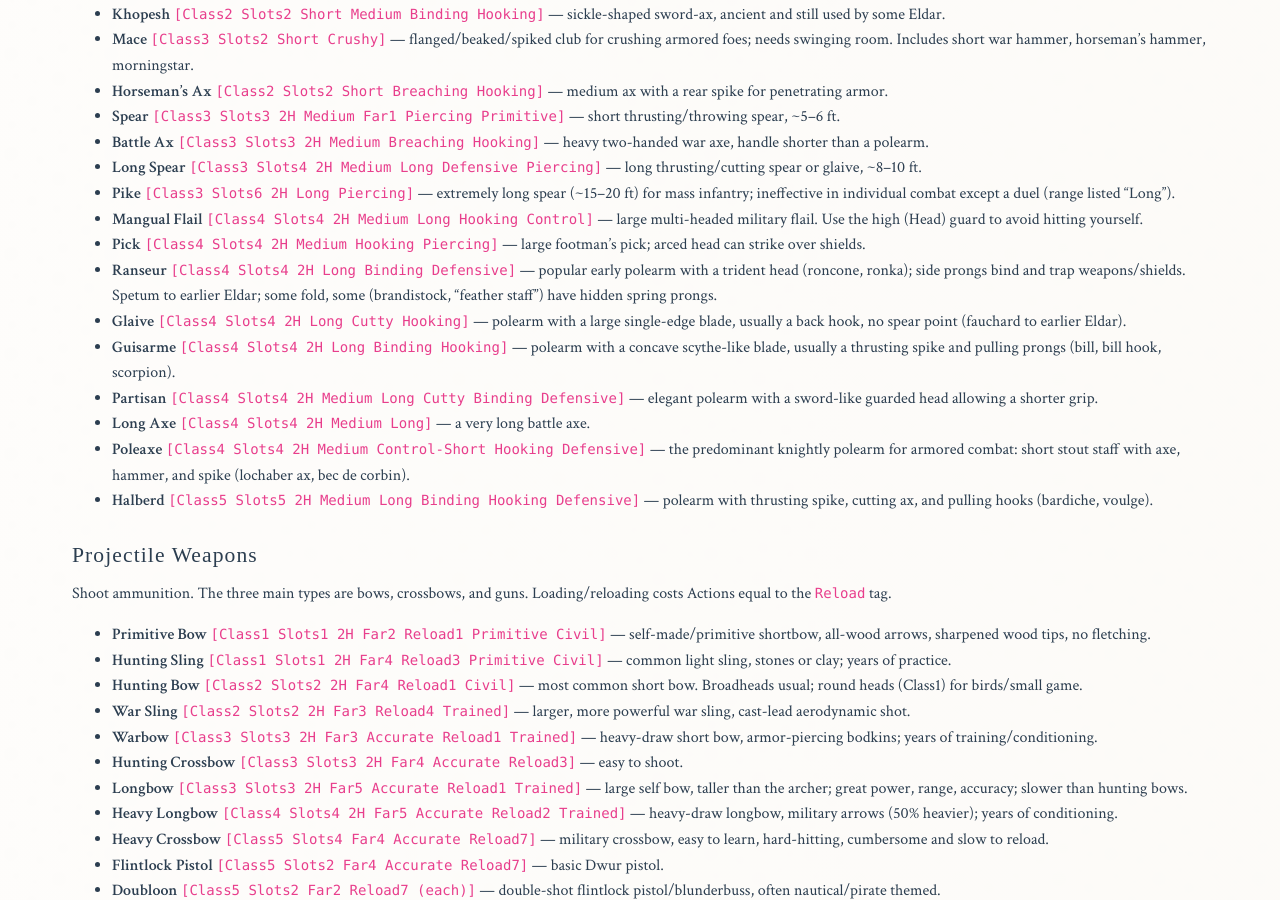
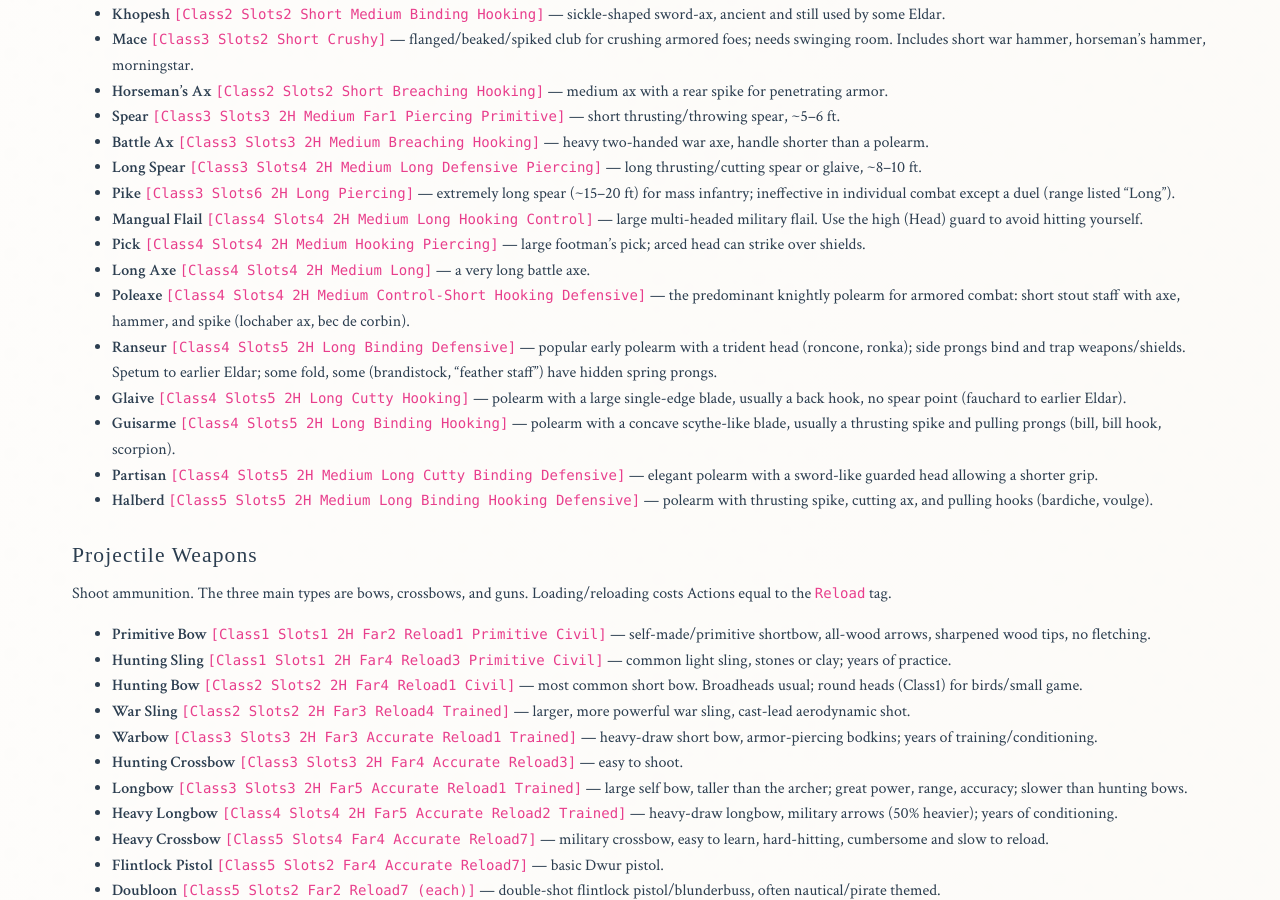
Before and after one commit to paulabrams/burners, a Jekyll site: the page built from markdown/burners-arms-and-armor.md, in a window 1280 px wide and 900 px high, scrolled down 4257 px. Built offline with Jekyll 4.4.1, drawn with Linux system fonts in a browser that asks for light colours; some web fonts are replaced.

Commit message:
Publish local draft: long pole arms take 5 slots; Poleaxe and Long Axe stay 4.
Co-authored-by: Cursor <cursoragent@cursor.com>

```diff
--- a/markdown/burners-arms-and-armor.md
+++ b/markdown/burners-arms-and-armor.md
@@ -103,12 +103,12 @@ Strongly associated with military units; most need training in a military order.
 - **Pike** `[Class3 Slots6 2H Long Piercing]` — extremely long spear (~15–20 ft) for mass infantry; ineffective in individual combat except a duel (range listed "Long").
 - **Mangual Flail** `[Class4 Slots4 2H Medium Long Hooking Control]` — large multi-headed military flail. Use the high (Head) guard to avoid hitting yourself.
 - **Pick** `[Class4 Slots4 2H Medium Hooking Piercing]` — large footman's pick; arced head can strike over shields.
-- **Ranseur** `[Class4 Slots4 2H Long Binding Defensive]` — popular early polearm with a trident head (roncone, ronka); side prongs bind and trap weapons/shields. Spetum to earlier Eldar; some fold, some (brandistock, "feather staff") have hidden spring prongs.
-- **Glaive** `[Class4 Slots4 2H Long Cutty Hooking]` — polearm with a large single-edge blade, usually a back hook, no spear point (fauchard to earlier Eldar).
-- **Guisarme** `[Class4 Slots4 2H Long Binding Hooking]` — polearm with a concave scythe-like blade, usually a thrusting spike and pulling prongs (bill, bill hook, scorpion).
-- **Partisan** `[Class4 Slots4 2H Medium Long Cutty Binding Defensive]` — elegant polearm with a sword-like guarded head allowing a shorter grip.
 - **Long Axe** `[Class4 Slots4 2H Medium Long]` — a very long battle axe.
 - **Poleaxe** `[Class4 Slots4 2H Medium Control-Short Hooking Defensive]` — the predominant knightly polearm for armored combat: short stout staff with axe, hammer, and spike (lochaber ax, bec de corbin).
+- **Ranseur** `[Class4 Slots5 2H Long Binding Defensive]` — popular early polearm with a trident head (roncone, ronka); side prongs bind and trap weapons/shields. Spetum to earlier Eldar; some fold, some (brandistock, "feather staff") have hidden spring prongs.
+- **Glaive** `[Class4 Slots5 2H Long Cutty Hooking]` — polearm with a large single-edge blade, usually a back hook, no spear point (fauchard to earlier Eldar).
+- **Guisarme** `[Class4 Slots5 2H Long Binding Hooking]` — polearm with a concave scythe-like blade, usually a thrusting spike and pulling prongs (bill, bill hook, scorpion).
+- **Partisan** `[Class4 Slots5 2H Medium Long Cutty Binding Defensive]` — elegant polearm with a sword-like guarded head allowing a shorter grip.
 - **Halberd** `[Class5 Slots5 2H Medium Long Binding Hooking Defensive]` — polearm with thrusting spike, cutting ax, and pulling hooks (bardiche, voulge).
 
 ### Projectile Weapons
```
Also changed, not shown: markdown/burners-adventure-game.md (+1 -2 lines), markdown/burners-equipment.md (+1 -2 lines).
